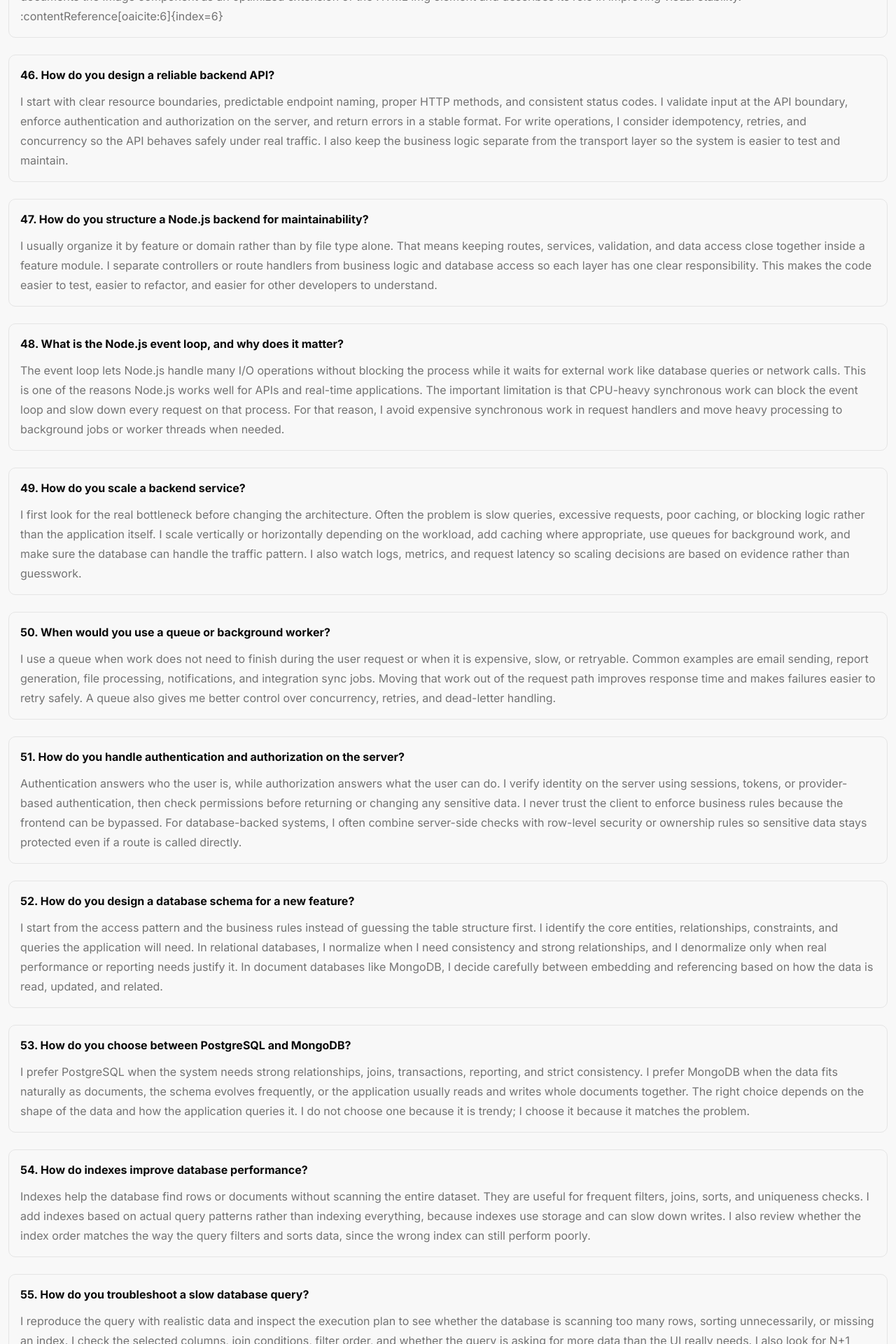
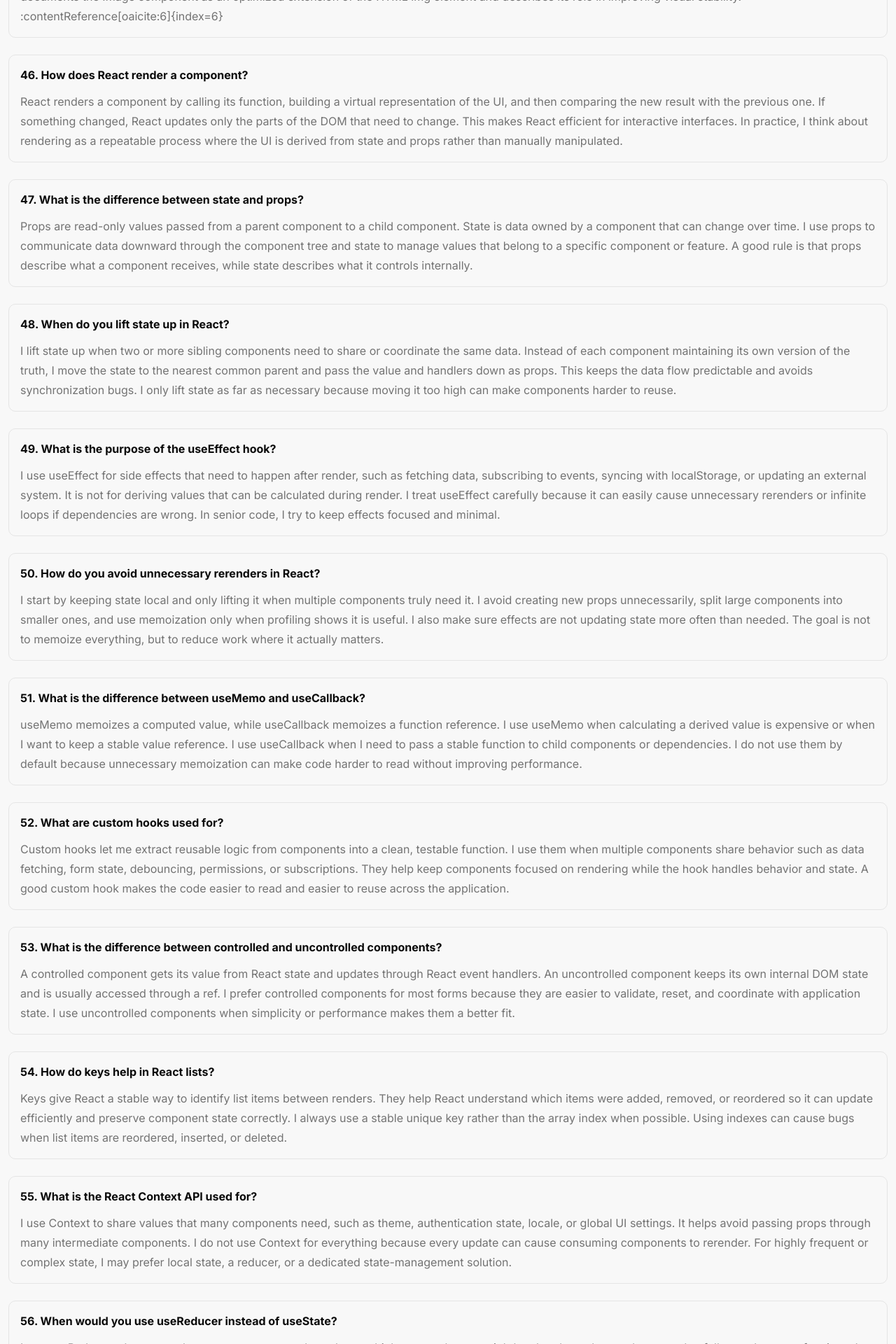
Before and after one commit to thefilodev/thefilodev, a Next.js app: page / in a window 1280 px wide. Shown: the part 9120-11040 px from the top of the page at 70% size. Built offline with nearby package versions, Linux system fonts and the light colour scheme.

Commit message:
Update main.tsx

```diff
--- a/components/main.tsx
+++ b/components/main.tsx
@@ -241,6 +241,84 @@
   },
 ];
 
+const reactQuestions: InterviewQuestion[] = [
+  {
+    question: "How does React render a component?",
+    answer:
+      "React renders a component by calling its function, building a virtual representation of the UI, and then comparing the new result with the previous one. If something changed, React updates only the parts of the DOM that need to change. This makes React efficient for interactive interfaces. In practice, I think about rendering as a repeatable process where the UI is derived from state and props rather than manually manipulated.",
+  },
+  {
+    question: "What is the difference between state and props?",
+    answer:
+      "Props are read-only values passed from a parent component to a child component. State is data owned by a component that can change over time. I use props to communicate data downward through the component tree and state to manage values that belong to a specific component or feature. A good rule is that props describe what a component receives, while state describes what it controls internally.",
+  },
+  {
+    question: "When do you lift state up in React?",
+    answer:
+      "I lift state up when two or more sibling components need to share or coordinate the same data. Instead of each component maintaining its own version of the truth, I move the state to the nearest common parent and pass the value and handlers down as props. This keeps the data flow predictable and avoids synchronization bugs. I only lift state as far as necessary because moving it too high can make components harder to reuse.",
+  },
+  {
+    question: "What is the purpose of the useEffect hook?",
+    answer:
+      "I use useEffect for side effects that need to happen after render, such as fetching data, subscribing to events, syncing with localStorage, or updating an external system. It is not for deriving values that can be calculated during render. I treat useEffect carefully because it can easily cause unnecessary rerenders or infinite loops if dependencies are wrong. In senior code, I try to keep effects focused and minimal.",
+  },
+  {
+    question: "How do you avoid unnecessary rerenders in React?",
+    answer:
+      "I start by keeping state local and only lifting it when multiple components truly need it. I avoid creating new props unnecessarily, split large components into smaller ones, and use memoization only when profiling shows it is useful. I also make sure effects are not updating state more often than needed. The goal is not to memoize everything, but to reduce work where it actually matters.",
+  },
+  {
+    question: "What is the difference between useMemo and useCallback?",
+    answer:
+      "useMemo memoizes a computed value, while useCallback memoizes a function reference. I use useMemo when calculating a derived value is expensive or when I want to keep a stable value reference. I use useCallback when I need to pass a stable function to child components or dependencies. I do not use them by default because unnecessary memoization can make code harder to read without improving performance.",
+  },
+  {
+    question: "What are custom hooks used for?",
+    answer:
+      "Custom hooks let me extract reusable logic from components into a clean, testable function. I use them when multiple components share behavior such as data fetching, form state, debouncing, permissions, or subscriptions. They help keep components focused on rendering while the hook handles behavior and state. A good custom hook makes the code easier to read and easier to reuse across the application.",
+  },
+  {
+    question: "What is the difference between controlled and uncontrolled components?",
+    answer:
+      "A controlled component gets its value from React state and updates through React event handlers. An uncontrolled component keeps its own internal DOM state and is usually accessed through a ref. I prefer controlled components for most forms because they are easier to validate, reset, and coordinate with application state. I use uncontrolled components when simplicity or performance makes them a better fit.",
+  },
+  {
+    question: "How do keys help in React lists?",
+    answer:
+      "Keys give React a stable way to identify list items between renders. They help React understand which items were added, removed, or reordered so it can update efficiently and preserve component state correctly. I always use a stable unique key rather than the array index when possible. Using indexes can cause bugs when list items are reordered, inserted, or deleted.",
+  },
+  {
+    question: "What is the React Context API used for?",
+    answer:
+      "I use Context to share values that many components need, such as theme, authentication state, locale, or global UI settings. It helps avoid passing props through many intermediate components. I do not use Context for everything because every update can cause consuming components to rerender. For highly frequent or complex state, I may prefer local state, a reducer, or a dedicated state-management solution.",
+  },
+  {
+    question: "When would you use useReducer instead of useState?",
+    answer:
+      "I use useReducer when state changes are more complex, when multiple state values are tightly related, or when updates need to follow a clear set of actions. It works well for forms, wizards, filters, and feature-level state machines. useReducer makes state transitions easier to reason about than scattered useState calls when the logic starts to grow. It is especially useful when the next state depends on the previous state in a structured way.",
+  },
+  {
+    question: "How do you handle errors in React?",
+    answer:
+      "I separate validation errors, network errors, and unexpected application errors because each one needs a different response. For UI-level issues, I show a clear message and give the user a way to retry or recover. For unexpected render failures, I use error boundaries in the appropriate part of the tree so one failure does not break the entire app. I also make sure server errors are logged properly so they can be diagnosed later.",
+  },
+  {
+    question: "What is the purpose of React Suspense?",
+    answer:
+      "Suspense lets the UI wait gracefully while some part of the interface is loading. I use it to show a fallback while a component or data boundary is not ready yet. It improves the user experience because the app can show meaningful loading states instead of blocking the whole page. In a senior application, I use Suspense strategically around boundaries where partial loading makes sense.",
+  },
+  {
+    question: "How do you structure a large React application?",
+    answer:
+      "I usually structure it by feature or domain rather than by component type alone. That means keeping related components, hooks, services, and utilities close together inside a feature folder. I separate reusable shared UI from feature-specific code and avoid one giant components folder that becomes hard to navigate. This approach makes the app easier to scale because developers can find the code they need quickly and change one feature without affecting unrelated parts of the app.",
+  },
+  {
+    question: "How do you decide when to extract a component?",
+    answer:
+      "I extract a component when a piece of UI is reused, has a clear responsibility, or is becoming too complex to understand in place. I avoid extracting too early because overly small components can make code harder to follow. The best time to extract is when the logic or markup is clearly repeated or when a section has a distinct concern such as rendering, interaction, or formatting. My goal is readability and maintainability, not creating the maximum number of components.",
+  },
+];
+
 const backendServerDatabaseQuestions: InterviewQuestion[] = [
   {
     question: "How do you design a reliable backend API?",
@@ -447,7 +525,7 @@
   return (
     <main className="relative flex-1 space-y-3 bg-background p-3">
       <div className="space-y-6">
-        {[...interviewQuestions, ...nextjsQuestions, ...backendServerDatabaseQuestions, ...commonTechnicalInterviewQuestions].map(({ question, answer }, index) => (
+        {[...interviewQuestions, ...nextjsQuestions, ...reactQuestions, ...backendServerDatabaseQuestions, ...commonTechnicalInterviewQuestions].map(({ question, answer }, index) => (
           <section
             key={question}
             className="space-y-3 rounded-lg border bg-card p-4"
```
